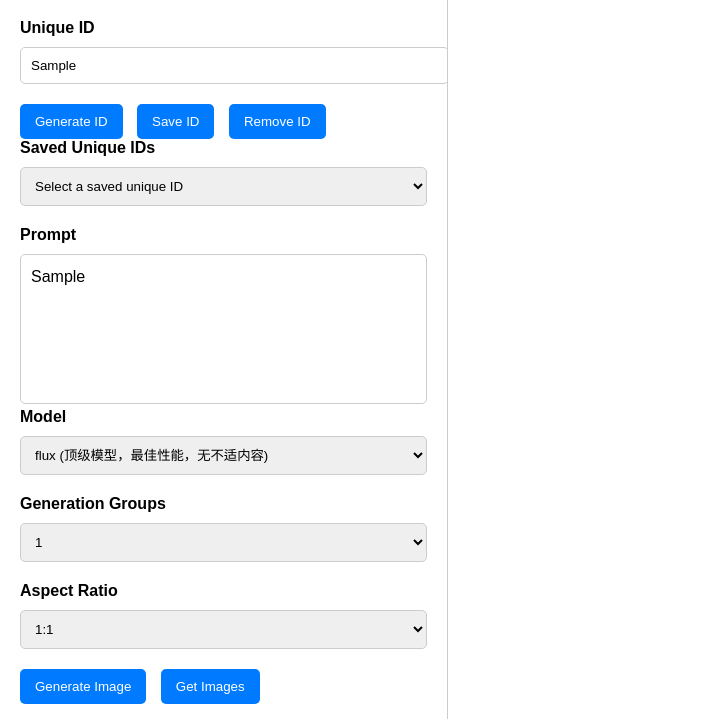
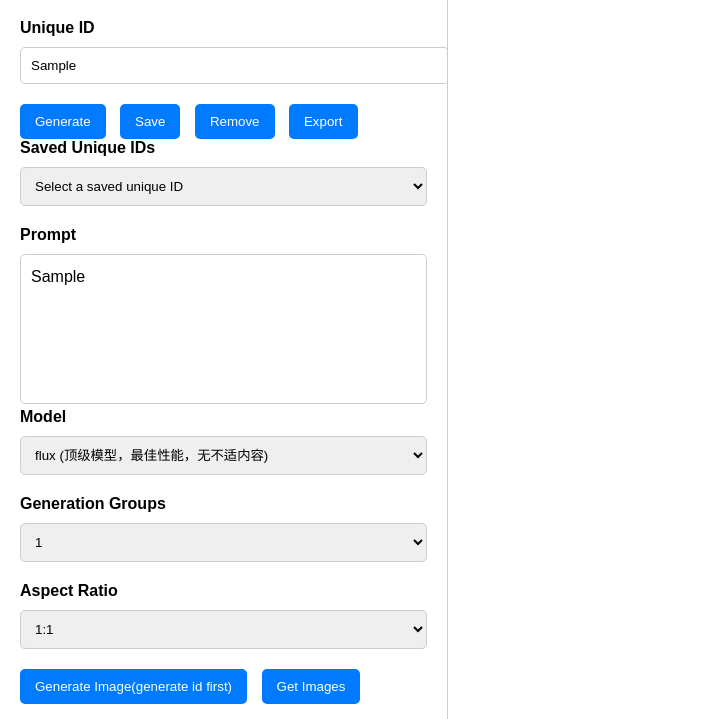
Before and after one commit to tongjiann/ImgGenerator, a plain HTML site: page index.html in a window 1280 px wide. Both pictures are taken after typing "Sample", "Sample" into the empty fields and a click on the button "Generate Image". Shown: the part 81-800 px from the top of the page, without its empty margins (0-718 px from the left). Drawn offline with Linux system fonts and the light colour scheme; no server answers.

Commit message:
feat: export id list

```diff
--- a/index.html
+++ b/index.html
@@ -57,6 +57,21 @@
             border-radius: 5px;
             cursor: pointer;
             margin-right: 10px;
+        }
+
+        @keyframes spin {
+            0% {
+                transform: rotate(0deg);
+            }
+
+            100% {
+                transform: rotate(360deg);
+            }
+        }
+
+        button:disabled {
+            background-color: #6c757d;
+            cursor: not-allowed;
         }
 
         .image-grid {
@@ -163,6 +178,17 @@
         .download-button:hover {
             background-color: #ccc;
         }
+
+        .loading-spinner {
+            display: inline-block;
+            width: 20px;
+            height: 16px;
+            border: 2px solid transparent;
+            border-top: 2px solid white;
+            border-radius: 50%;
+            animation: spin 1s linear infinite;
+            margin-left: 10px;
+        }
     </style>
 </head>
 
@@ -174,10 +200,11 @@
     <!-- Unique ID Section -->
     <label for="uniqueid">Unique ID</label>
     <input type="text" id="uniqueid" placeholder="Enter unique ID">
-    <button onclick="generateUniqueID()">Generate ID</button>
+    <button onclick="generateUniqueID()">Generate</button>
 
-    <button onclick="saveUniqueID()">Save ID</button>
-    <button onclick="removeUniqueID()">Remove ID</button>
+    <button onclick="saveUniqueID()">Save</button>
+    <button onclick="removeUniqueID()">Remove</button>
+    <button onclick="exportToTxt()">Export</button>
 
 
     <label for="saved-uniqueid">Saved Unique IDs</label>
@@ -222,7 +249,7 @@
     </select>
 
     <!-- Request Buttons -->
-    <button onclick="startImageGeneration()">Generate Image</button>
+    <button id="generate-button" onclick="startImageGeneration()">Generate Image</button>
     <button onclick="fetchImageList()">Get Images</button>
 </div>
 
@@ -286,7 +313,7 @@
         let uniqueId = document.getElementById("uniqueid").value
         if (savedUniqueIds.includes(uniqueId)) {
             savedUniqueIds = savedUniqueIds.filter(e => {
-                return e!==uniqueId
+                return e !== uniqueId
             })
             localStorage.setItem(storageKeySavedUniqueIds, JSON.stringify(savedUniqueIds));
             loadSavedUniqueIds();
@@ -330,18 +357,25 @@
 
         clearInterval(imageFetchInterval);
 
+        const button = document.getElementById("generate-button");
+        button.disabled = true; // 禁用按钮
+        button.innerHTML = 'Posting... <span class="loading-spinner"></span>'; // 显示 loading 效果
         for (let i = 1; i <= groupCount; i++) {
             try {
-                sendGenerateRequest(prompt, uniqueId, model, aspectRatio);
+                await sendGenerateRequest(prompt, uniqueId, model, aspectRatio);
                 console.log(`Request ${i} succeeded.`);
             } catch (error) {
                 alert(`Request ${i} failed: ${error}`);
+                button.disabled = false; // 启用按钮
+                button.innerHTML = "Generate Image(generate id first)"; // 恢复按钮文本
                 return;
             }
             await new Promise(resolve => setTimeout(resolve, 5000));
         }
 
         alert(`All ${groupCount} image generation requests completed.`);
+        button.disabled = false; // 启用按钮
+        button.innerHTML = "Generate Image"; // 恢复按钮文本
 
         // 设置 2 分钟后获取图片
         delayedFetchTimeout = setTimeout(() => {
@@ -451,6 +485,36 @@
         a.click();
         document.body.removeChild(a);
     }
+
+    function exportToTxt() {
+        // 1. Get saved unique IDs from localStorage
+        const savedUniqueIds = JSON.parse(localStorage.getItem(storageKeySavedUniqueIds)) || [];
+
+        if (savedUniqueIds.length === 0) {
+            alert("No saved unique IDs found.");
+            return;
+        }
+
+        // 2. Convert array to a single string with newline separation
+        const txtContent = savedUniqueIds.join("\n");
+
+        // 3. Create a Blob object containing the TXT data
+        const blob = new Blob([txtContent], {type: "text/plain"});
+
+        // 4. Create a temporary download link
+        const link = document.createElement("a");
+        link.href = URL.createObjectURL(blob);
+        link.download = "saved_unique_ids.txt"; // Filename for the download
+        link.style.display = "none";
+
+        // 5. Add the link to the DOM, click it, and then remove it
+        document.body.appendChild(link);
+        link.click();
+        document.body.removeChild(link);
+
+        alert("File downloaded: saved_unique_ids.txt");
+    }
+</script>
 </script>
 
 </html>
```
